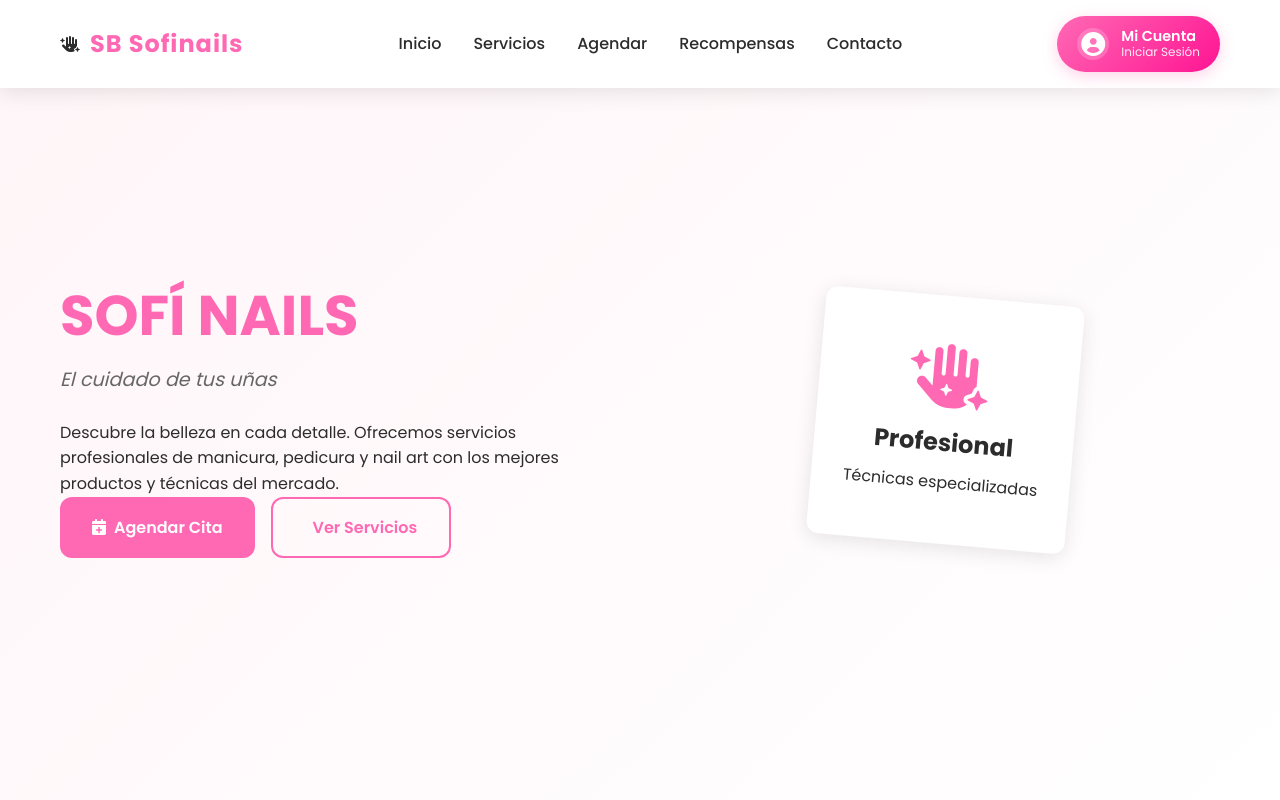
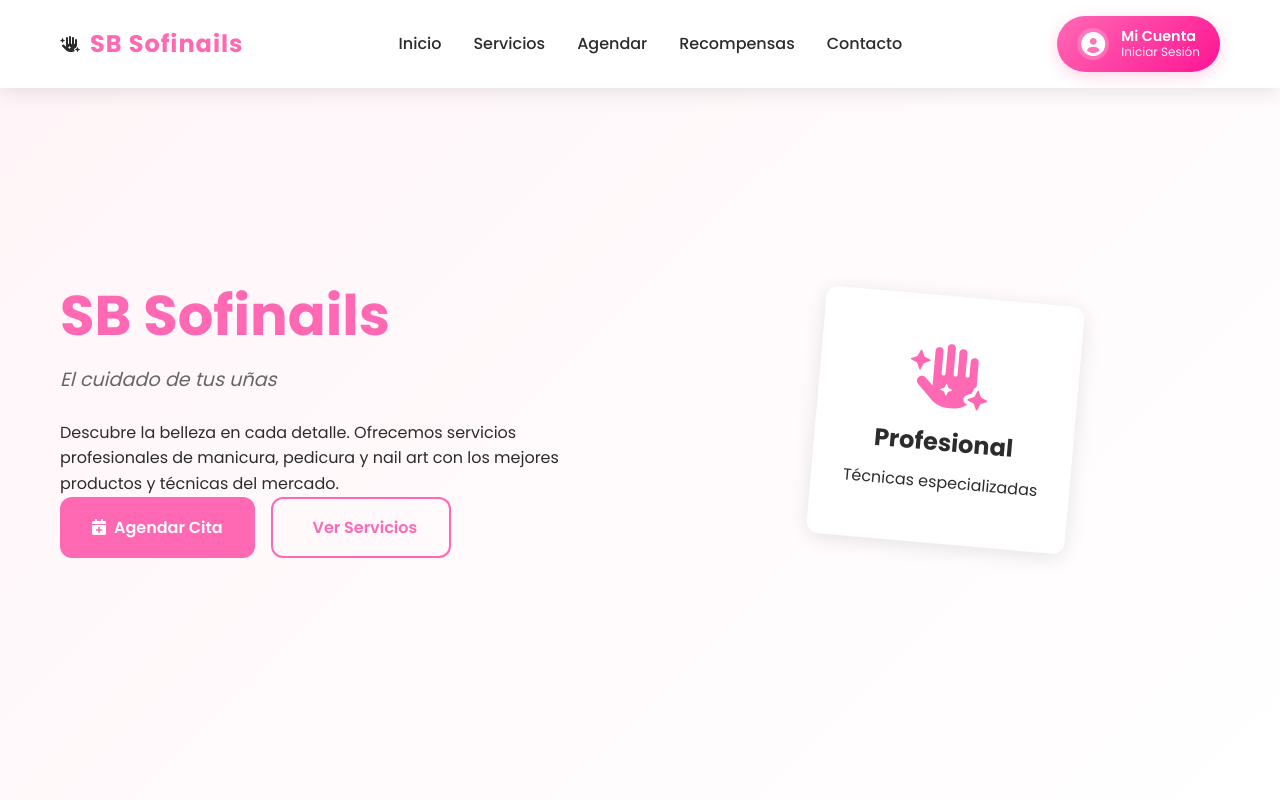
Before and after one commit to valebraca03/SB-Nails, a plain HTML site: page index.html in a window 1280 px wide. Shown: the top 800 px of the page. Drawn offline with nearby package versions, Linux system fonts and the light colour scheme.

Commit message:
Update index.html

```diff
--- a/index.html
+++ b/index.html
@@ -54,7 +54,7 @@
     <section id="inicio" class="hero">
         <div class="hero-content">
             <div class="hero-text">
-                <h1>SOFÍ NAILS</h1>
+                <h1>SB Sofinails</h1>
                 <p class="tagline">El cuidado de tus uñas</p>
                 <p class="hero-description">
                     Descubre la belleza en cada detalle. Ofrecemos servicios profesionales de manicura,
```
